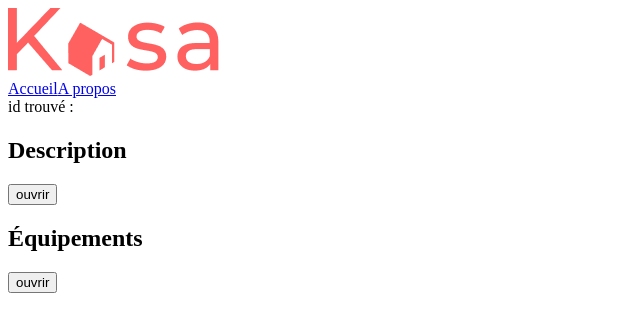
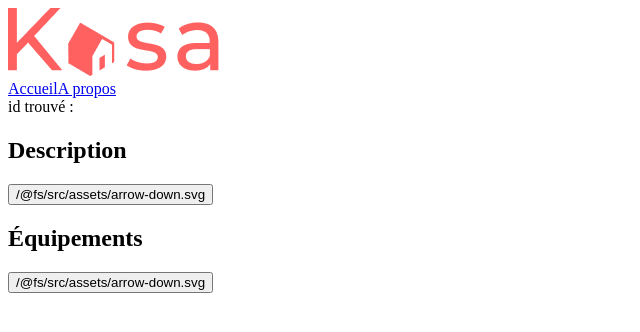
Before and after one commit to Nyarrha/P7-Kasa, a React (Create React App) app: page /apparts/id in a window 1280 px wide. Shown: the top 332 px of the page, without its empty margins (0-640 px from the left). Built offline with nearby package versions, Linux system fonts and the light colour scheme.

Commit message:
Avancée page détails appart

```diff
--- a/src/pages/Appart/Appart.jsx
+++ b/src/pages/Appart/Appart.jsx
@@ -3,6 +3,8 @@
 import { useParams } from 'react-router-dom'
 import { useState } from 'react'
 import React from 'react'
+import Up from '../../assets/arrow-up.svg'
+import Down from '../../assets/arrow-down.svg'
 // import { appartList } from '../../components/Datas/appartList'
 
 function Appart(/*{
@@ -38,7 +40,7 @@ function Appart(/*{
                 setDescriptionOpen(false)
               }}
             >
-              <span>ouvrir</span>
+              <span>{Down}</span>
             </button>
           </div>
         ) : (
@@ -50,7 +52,7 @@ function Appart(/*{
                 setDescriptionOpen(true)
               }}
             >
-              <span>fermer</span>
+              <span>{Up}</span>
             </button>
             <p className="details-text">{/* {description} */}</p>
           </div>
@@ -66,7 +68,7 @@ function Appart(/*{
                   setDescriptionOpen(false)
                 }}
               >
-                <span>ouvrir</span>
+                <span>{Down}</span>
               </button>
             </div>
           ) : (
@@ -78,7 +80,7 @@ function Appart(/*{
                   setEquipmentsOpen(false)
                 }}
               >
-                <span>fermer</span>
+                <span>{Up}</span>
               </button>
               <p className="details-text">{/* {equipments} */}</p>
             </div>
```
